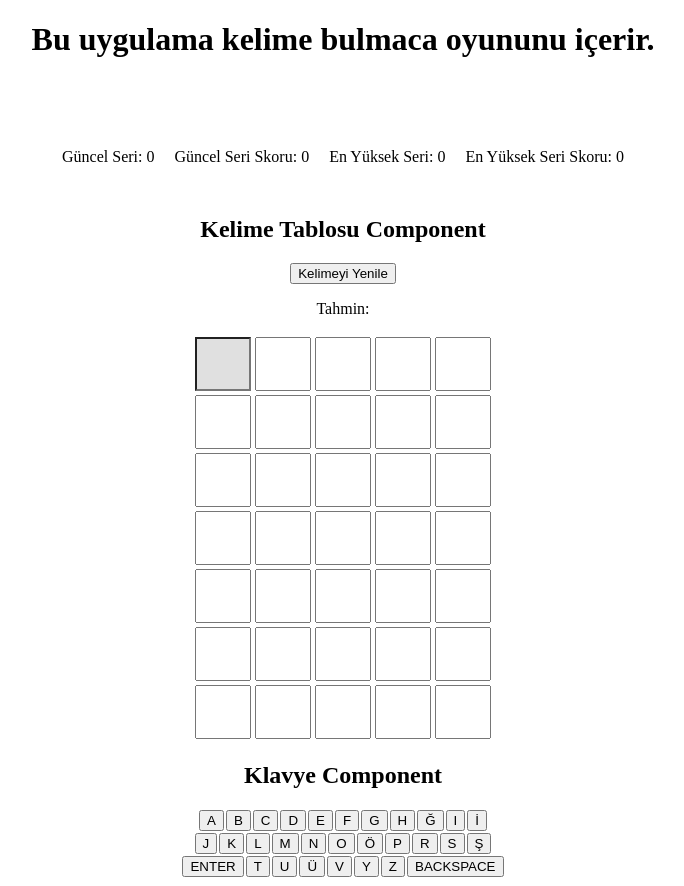
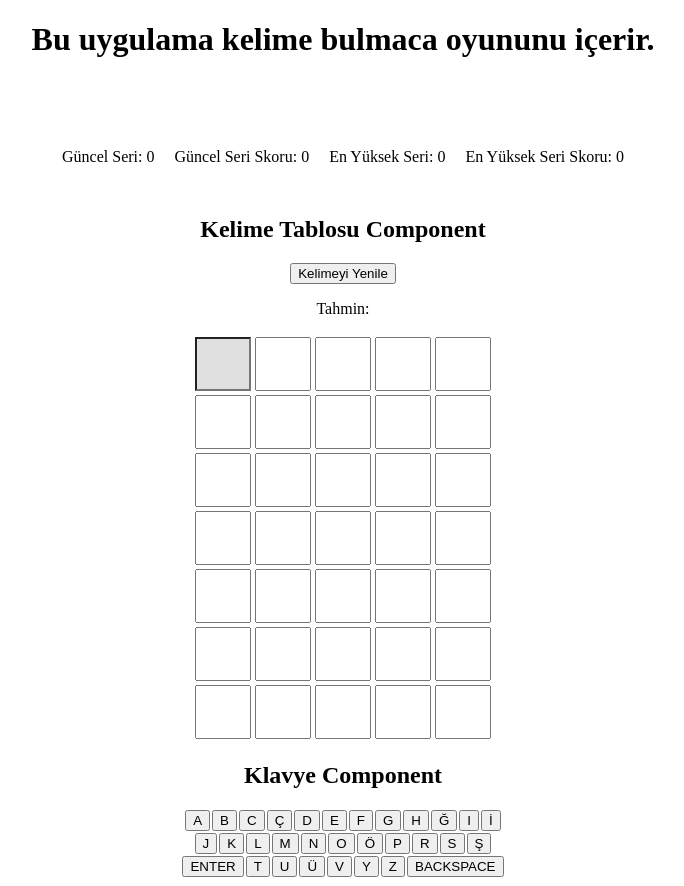
Before and after one commit to navillan/kelimeBulmaca, a React (Create React App) app: page / in a window 1280 px wide. Shown: the whole page, without its empty margins (297-981 px from the left). Built offline with nearby package versions, Linux system fonts and the light colour scheme; no server answers; the database is empty.

Commit message:
Project v0.3

```diff
--- a/src/components/kelimeTablosu.js
+++ b/src/components/kelimeTablosu.js
@@ -8,10 +8,13 @@ const KelimeTablosu = () => {
   const ROWS = 7;
   const COLS = 5;
   const getKelime = useRandomKelime();
-  const { mainKelime } = getKelime;
+  const { mainKelime, kelimeler } = getKelime;
   const [tahminKelime, setTahminKelime] = useState([]);
   const [table, setTable] = useState(
     Array.from({ length: ROWS }, () => Array(COLS).fill(""))
+  );
+  const [cellColors, setCellColors] = useState(
+  Array.from({ length: ROWS }, () => Array(COLS).fill(""))
   );
   const [currentCell, setCurrentCell] = useState({ row: 0, col: 0 });
   console.log("Main Kelime:", mainKelime && Object.values(mainKelime).map(val =>
@@ -35,14 +38,44 @@ const KelimeTablosu = () => {
         setTahminKelime(prev =>
         prev.length > 0 ? prev.slice(0, -1) : prev
         );
+        setCellColors(prev => {
+        const newColors = prev.map(arr => [...arr]);
+        newColors[row][col] = "";
+        return newColors;
+        });
       }
     } else if (key === "ENTER") {
-      if (row < ROWS - 1) {
-        setCurrentCell({ row: row + 1, col: 0 });
-        console.log(tahminKelime);
-
+      const guess = tahminKelime.join("");
+      if (Object.values(kelimeler).includes(guess)) {
+        if (tahminKelime.length === COLS && mainKelime) {
+          const mainKelimeArr = Object.values(mainKelime).map(val =>
+            typeof val === "string" ? val.toUpperCase() : val
+          );
+          const newColors = cellColors.map(arr => [...arr]);
+          for (let i = 0; i < COLS; i++) {
+            if (tahminKelime[i] === mainKelimeArr[i]) {
+              newColors[row][i] = "#8BC34A";
+            } else if (mainKelimeArr.includes(tahminKelime[i])) {
+              newColors[row][i] = "#FFC107";
+            } else {
+              newColors[row][i] = "";
+            }
+          }
+        setCellColors(newColors);
+        }
+        if (row < ROWS - 1) {
+          setCurrentCell({ row: row + 1, col: 0 });
+          console.log(tahminKelime);
+          setTahminKelime([]);
+        }
+      } else if (!Object.values(kelimeler).includes(guess)) {
+        const updatedTable = table.map((rArr, rIdx) =>
+          rIdx === row ? Array(COLS).fill("") : rArr
+        );
+        setTable(updatedTable);
+        setCurrentCell({ row, col: 0 });
         setTahminKelime([]);
-      }
+        }
     } else if (/^[A-ZĞÜŞİÖÇ]$/i.test(key)) {
       if (col < COLS) {
         const updatedTable = table.map((rArr, rIdx) =>
@@ -85,9 +118,10 @@ const KelimeTablosu = () => {
                       textAlign: "center",
                       textTransform: "uppercase",
                       background:
-                        currentCell.row === rowIdx && currentCell.col === colIdx
+                        cellColors[rowIdx][colIdx] ||
+                        (currentCell.row === rowIdx && currentCell.col === colIdx
                           ? "#e0e0e0"
-                          : undefined,
+                          : undefined),
                     }}
                   />
                 </td>
--- a/src/components/klavye.js
+++ b/src/components/klavye.js
@@ -1,6 +1,6 @@
 
 const keys = [
-  ["A", "B", "C", "D", "E", "F", "G", "H", "Ğ", "I", "İ"],
+  ["A", "B", "C", "Ç", "D", "E", "F", "G", "H", "Ğ", "I", "İ"],
   ["J", "K", "L", "M", "N", "O", "Ö", "P", "R", "S", "Ş"],
   ["ENTER", "T", "U", "Ü", "V", "Y", "Z", "BACKSPACE"],
 ];
--- a/src/hooks/useGetKelime.js
+++ b/src/hooks/useGetKelime.js
@@ -25,11 +25,12 @@ const useGetKelime = () => {
     ? kelimelerArray[Math.floor(Math.random() * (kelimelerArray.length))]
     : "";
   console.log("Kelimeler:", kelime);
+
     const mainKelime = kelime != {}
     ? Object.values(kelime)[Math.floor(Math.random() * (Object.entries(kelime).length))]
     : "";
     setMainKelime(mainKelime);
-    setKelimeler(kelimelerArray);
+    setKelimeler(kelime);
         } catch (err) {
           setError(err);
         } finally {
--- a/src/hooks/useRandomKelime.js
+++ b/src/hooks/useRandomKelime.js
@@ -8,10 +8,10 @@ const useRandomKelime = async () => {
   const kelime = kelimeler.length > 0
   ? kelimeler[Math.floor(Math.random() * (kelimeler.length))]
   : "";
-  console.log("Kelimeler:", kelime);
+  console.log("KelimelerRandom:", kelime);
 
   const mainKelime = kelime != {}
-  ? Object.values(kelime)[Math.floor(Math.random() * (Object.entries(kelime).length))]
+  ? Object.entries(kelime)[Math.floor(Math.random() * (Object.entries(kelime).length))]
   : "";
 
   return { mainKelime, kelimeler };
```
